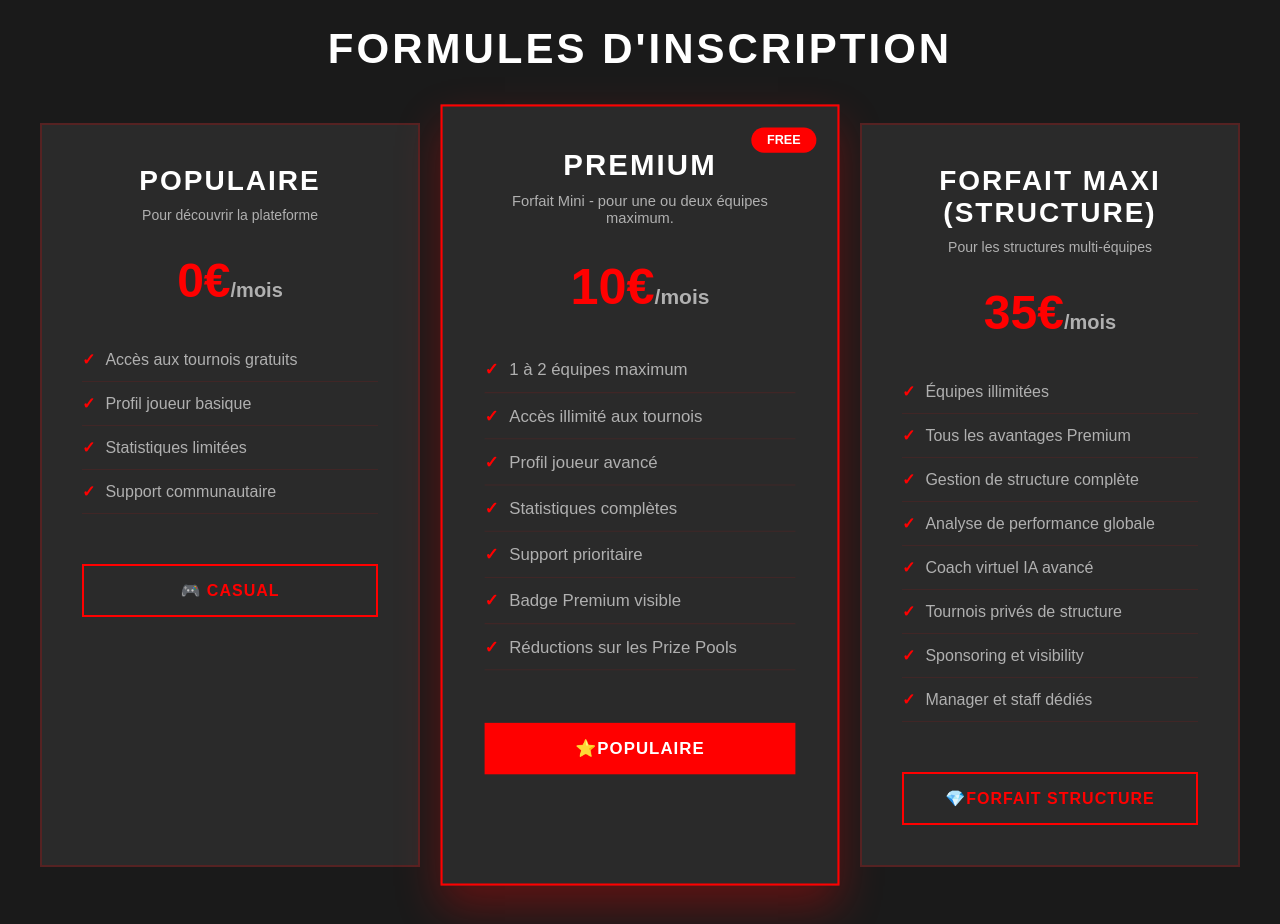
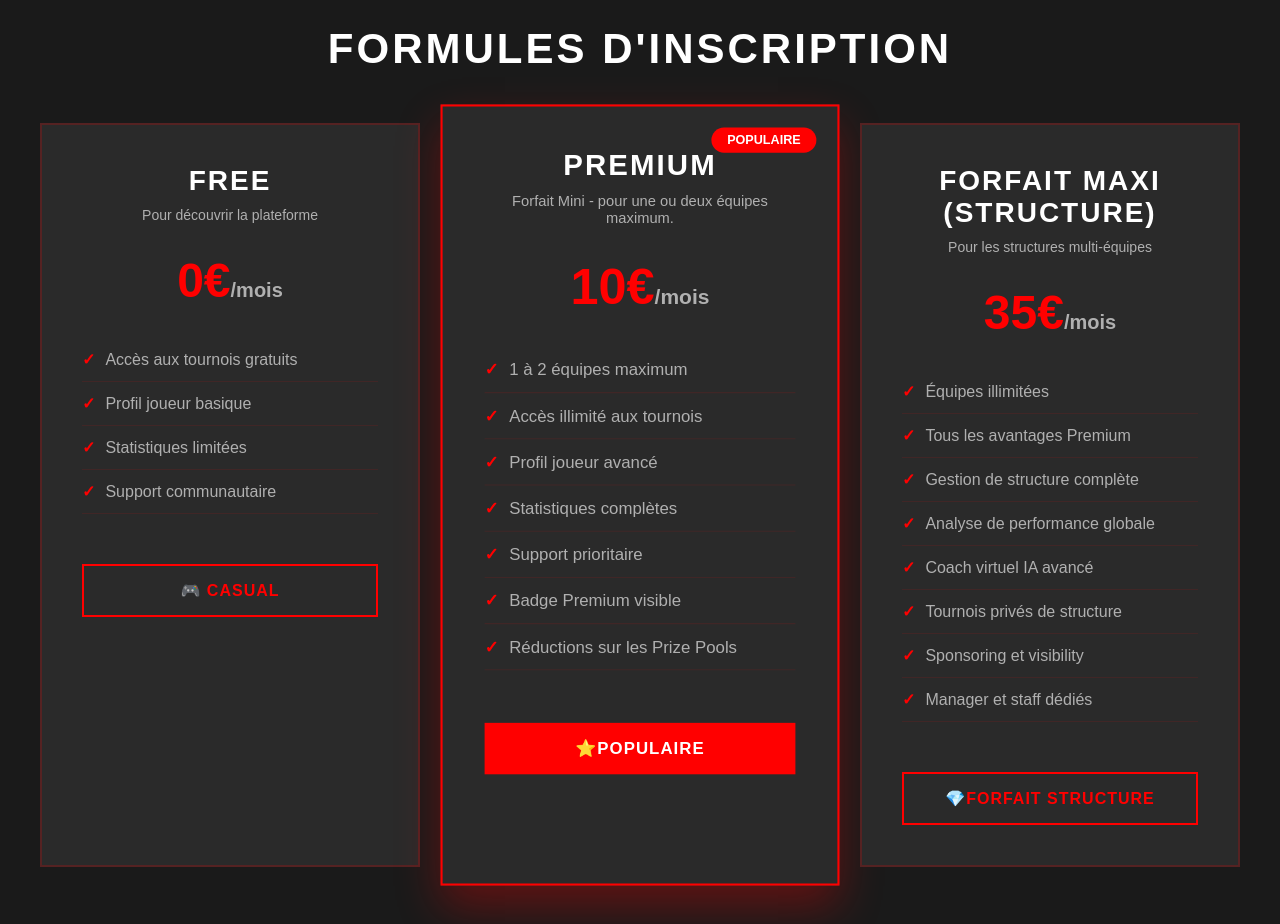
Before and after one commit to qartersan94/TLeagues, a plain HTML site: page services.html in a window 1280 px wide. Shown: the part 1840-2764 px from the top of the page. Drawn offline with Linux system fonts and the light colour scheme.

Commit message:
Update services.html

```diff
--- a/services.html
+++ b/services.html
@@ -637,7 +637,7 @@
         <div class="section-title" style="color: var(--white);">Formules d'Inscription</div>
         <div class="pricing-grid">
             <div class="pricing-card">
-                <div class="pricing-name">Populaire</div>
+                <div class="pricing-name">Free</div>
                 <div class="pricing-desc">Pour découvrir la plateforme</div>
                 <div class="pricing-price">0€<span>/mois</span></div>
                 <ul class="pricing-features">
@@ -650,7 +650,7 @@
             </div>
 
             <div class="pricing-card featured">
-                <div class="pricing-badge">Free</div>
+                <div class="pricing-badge">Populaire</div>
                 <div class="pricing-name">Premium</div>
                 <div class="pricing-desc">Forfait Mini - pour une ou deux équipes maximum.</div>
                 <div class="pricing-price">10€<span>/mois</span></div>
```
